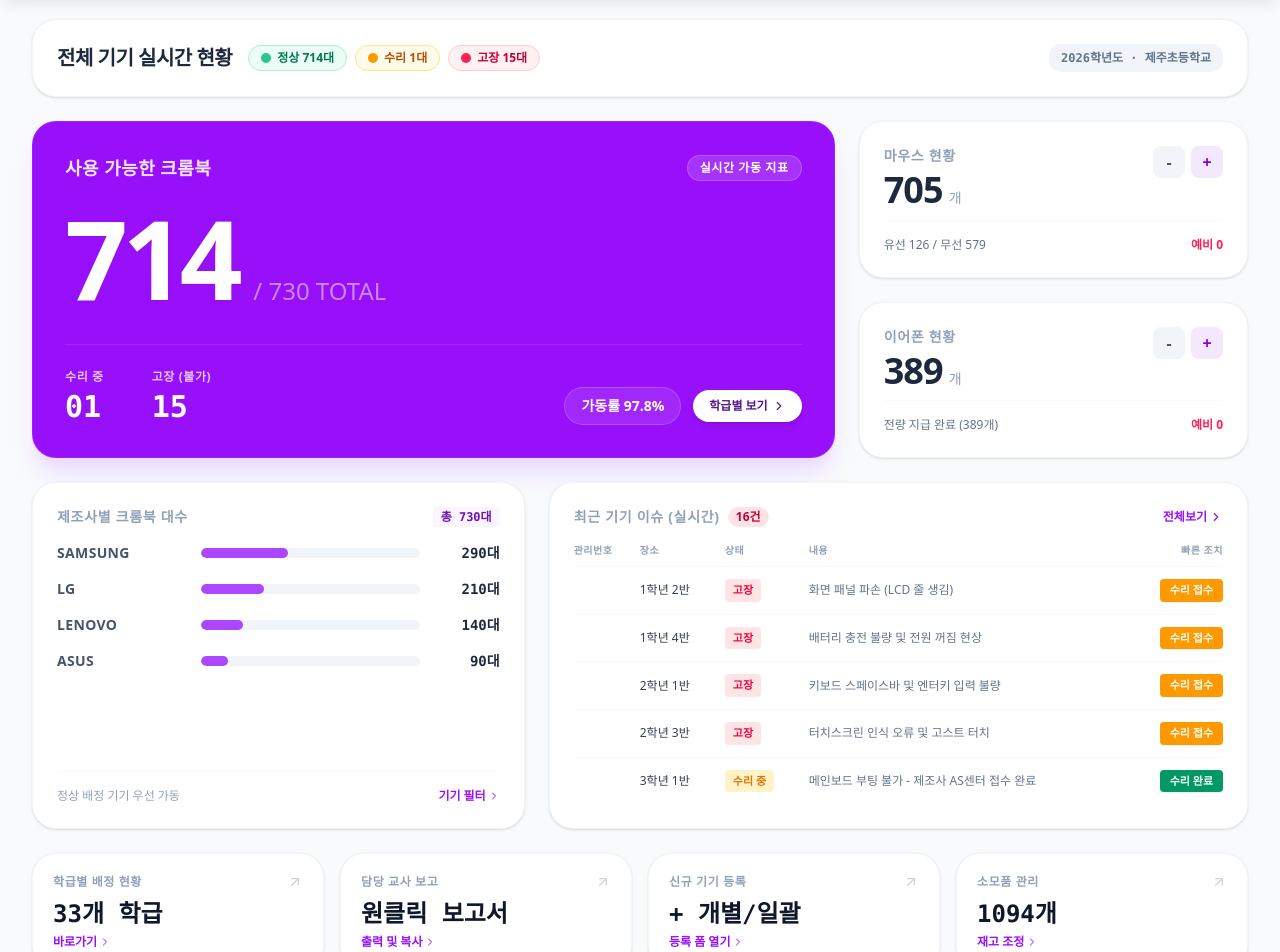
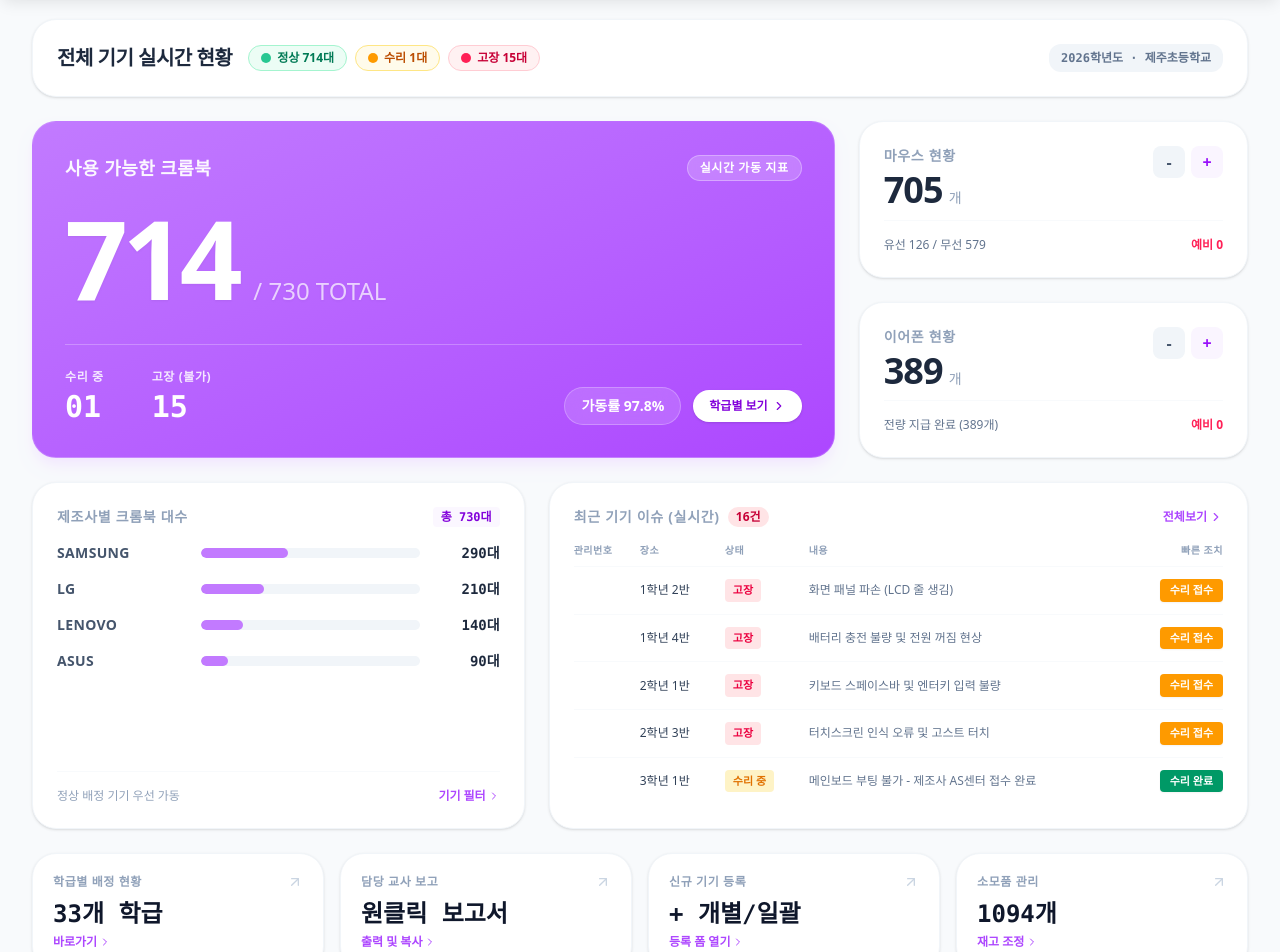
Before and after one commit to aemilyang-creator/schoolDeviceManager, a React (Vite) app: page / in a window 1280 px wide. Shown: the part 120-1072 px from the top of the page. Built offline with nearby package versions, Linux system fonts and the light colour scheme; a web font is replaced by a local one.

Commit message:
Navbar 옵션 수정 및 삭제

```diff
--- a/src/components/Dashboard.tsx
+++ b/src/components/Dashboard.tsx
@@ -99,34 +99,34 @@ export const Dashboard: React.FC<DashboardProps> = ({
       {/* 2. MAIN BOLD HERO GRID */}
       <div className="grid grid-cols-12 gap-6">
         {/* BIG HERO CARD: 8 COLS */}
-        <div className="col-span-12 lg:col-span-8 bg-purple-600 rounded-3xl p-6 sm:p-8 text-white flex flex-col justify-between shadow-xl shadow-purple-200/80 border border-purple-500/30">
+        <div className="col-span-12 lg:col-span-8 bg-gradient-to-br from-purple-400 to-purple-500 rounded-3xl p-6 sm:p-8 text-white flex flex-col justify-between shadow-lg shadow-purple-100 border border-purple-300/30">
           <div>
             <div className="flex items-center justify-between">
-              <h3 className="text-base sm:text-lg font-bold opacity-90 tracking-wide">
+              <h3 className="text-base sm:text-lg font-bold opacity-95 tracking-wide">
                 사용 가능한 크롬북
               </h3>
-              <span className="bg-white/15 text-white border border-white/20 text-xs px-3 py-1 rounded-full font-bold uppercase tracking-wider backdrop-blur-xs">
+              <span className="bg-white/20 text-white border border-white/30 text-xs px-3 py-1 rounded-full font-bold uppercase tracking-wider backdrop-blur-xs">
                 실시간 가동 지표
               </span>
             </div>
             <p className="text-6xl sm:text-8xl lg:text-[110px] font-black leading-none tracking-tighter mt-3 sm:mt-5 drop-shadow-xs font-sans">
               {stats.chromebook.normal.toLocaleString()}
-              <span className="text-xl sm:text-2xl font-normal opacity-50 ml-3 sm:ml-4 tracking-normal font-sans">
+              <span className="text-xl sm:text-2xl font-normal opacity-70 ml-3 sm:ml-4 tracking-normal font-sans">
                 / {stats.chromebook.total.toLocaleString()} TOTAL
               </span>
             </p>
           </div>
 
-          <div className="flex flex-col sm:flex-row sm:items-end justify-between gap-4 mt-8 pt-6 border-t border-purple-500/40">
+          <div className="flex flex-col sm:flex-row sm:items-end justify-between gap-4 mt-8 pt-6 border-t border-white/25">
             <div className="flex gap-8 sm:gap-12">
               <div>
-                <p className="text-xs uppercase opacity-75 font-bold tracking-wider mb-1">수리 중</p>
+                <p className="text-xs uppercase opacity-85 font-bold tracking-wider mb-1">수리 중</p>
                 <p className="text-2xl sm:text-3xl font-black font-mono">
                   {String(stats.chromebook.repair).padStart(2, '0')}
                 </p>
               </div>
               <div>
-                <p className="text-xs uppercase opacity-75 font-bold tracking-wider mb-1">고장 (불가)</p>
+                <p className="text-xs uppercase opacity-85 font-bold tracking-wider mb-1">고장 (불가)</p>
                 <p className="text-2xl sm:text-3xl font-black font-mono">
                   {String(stats.chromebook.broken).padStart(2, '0')}
                 </p>
@@ -134,12 +134,12 @@ export const Dashboard: React.FC<DashboardProps> = ({
             </div>
 
             <div className="flex items-center space-x-3">
-              <div className="bg-white/10 px-4 py-2 rounded-full text-xs sm:text-sm font-bold backdrop-blur-md border border-white/20 text-white">
+              <div className="bg-white/15 px-4 py-2 rounded-full text-xs sm:text-sm font-bold backdrop-blur-md border border-white/25 text-white">
                 가동률 {stats.chromebook.operationalRate}%
               </div>
               <button
                 onClick={() => onNavigateTab('classes')}
-                className="bg-white text-purple-900 hover:bg-purple-50 px-4 py-2 rounded-full text-xs font-bold transition-transform active:scale-95 shadow-md flex items-center gap-1"
+                className="bg-white text-purple-700 hover:bg-purple-50 px-4 py-2 rounded-full text-xs font-bold transition-transform active:scale-95 shadow-sm flex items-center gap-1"
               >
                 <span>학급별 보기</span>
                 <ChevronRight className="w-3.5 h-3.5" />
@@ -173,7 +173,7 @@ export const Dashboard: React.FC<DashboardProps> = ({
                 <button
                   onClick={() => handleQuickAdjust('mouse', 1)}
                   title="수량 1 증가"
-                  className="w-8 h-8 rounded-lg bg-purple-100 hover:bg-purple-200 flex items-center justify-center text-purple-700 font-bold transition-colors cursor-pointer"
+                  className="w-8 h-8 rounded-lg bg-purple-50 hover:bg-purple-100 flex items-center justify-center text-purple-600 font-bold transition-colors cursor-pointer"
                 >
                   +
                 </button>
@@ -210,7 +210,7 @@ export const Dashboard: React.FC<DashboardProps> = ({
                 <button
                   onClick={() => handleQuickAdjust('earphone', 1)}
                   title="수량 1 증가"
-                  className="w-8 h-8 rounded-lg bg-purple-100 hover:bg-purple-200 flex items-center justify-center text-purple-700 font-bold transition-colors cursor-pointer"
+                  className="w-8 h-8 rounded-lg bg-purple-50 hover:bg-purple-100 flex items-center justify-center text-purple-600 font-bold transition-colors cursor-pointer"
                 >
                   +
                 </button>
@@ -235,7 +235,7 @@ export const Dashboard: React.FC<DashboardProps> = ({
               <h4 className="text-sm font-bold text-slate-400 uppercase tracking-wider">
                 제조사별 크롬북 대수
               </h4>
-              <span className="text-xs font-mono font-bold text-purple-800 bg-purple-50 px-2 py-0.5 rounded">
+              <span className="text-xs font-mono font-bold text-purple-700 bg-purple-50/80 px-2 py-0.5 rounded">
                 총 {stats.chromebook.total}대
               </span>
             </div>
@@ -251,7 +251,7 @@ export const Dashboard: React.FC<DashboardProps> = ({
                     <div className="flex-1 mx-3 sm:mx-4 h-2 sm:h-2.5 bg-slate-100 rounded-full overflow-hidden">
                       <div
                         style={{ width: `${pct}%` }}
-                        className="h-full bg-purple-500 rounded-full transition-all duration-500"
+                        className="h-full bg-purple-400 rounded-full transition-all duration-500"
                       />
                     </div>
                     <span className="text-xs sm:text-sm font-black text-slate-800 font-mono w-16 text-right">
@@ -268,7 +268,7 @@ export const Dashboard: React.FC<DashboardProps> = ({
             <span>정상 배정 기기 우선 가동</span>
             <button
               onClick={() => onNavigateTab('devices')}
-              className="text-purple-600 hover:text-purple-800 font-bold flex items-center gap-0.5"
+              className="text-purple-500 hover:text-purple-700 font-bold flex items-center gap-0.5"
             >
               <span>기기 필터</span>
               <ChevronRight className="w-3 h-3" />
@@ -289,7 +289,7 @@ export const Dashboard: React.FC<DashboardProps> = ({
             </div>
             <button
               onClick={() => onNavigateTab('devices')}
-              className="text-xs text-purple-600 hover:text-purple-800 font-bold flex items-center gap-0.5"
+              className="text-xs text-purple-500 hover:text-purple-700 font-bold flex items-center gap-0.5"
             >
               <span>전체보기</span>
               <ChevronRight className="w-3.5 h-3.5" />
@@ -378,10 +378,10 @@ export const Dashboard: React.FC<DashboardProps> = ({
         >
           <div className="flex items-center justify-between mb-2">
             <span className="text-xs font-bold text-slate-400 uppercase tracking-wider">학급별 배정 현황</span>
-            <ArrowUpRight className="w-4 h-4 text-slate-300 group-hover:text-purple-600 transition-colors" />
+            <ArrowUpRight className="w-4 h-4 text-slate-300 group-hover:text-purple-500 transition-colors" />
           </div>
           <div className="text-2xl font-black text-slate-900 font-mono">33개 학급</div>
-          <div className="text-xs text-purple-600 font-bold mt-1 flex items-center">
+          <div className="text-xs text-purple-500 font-bold mt-1 flex items-center">
             <span>바로가기</span>
             <ChevronRight className="w-3 h-3 ml-0.5" />
           </div>
@@ -393,10 +393,10 @@ export const Dashboard: React.FC<DashboardProps> = ({
         >
           <div className="flex items-center justify-between mb-2">
             <span className="text-xs font-bold text-slate-400 uppercase tracking-wider">담당 교사 보고</span>
-            <ArrowUpRight className="w-4 h-4 text-slate-300 group-hover:text-purple-600 transition-colors" />
+            <ArrowUpRight className="w-4 h-4 text-slate-300 group-hover:text-purple-500 transition-colors" />
           </div>
           <div className="text-2xl font-black text-slate-900 font-mono">원클릭 보고서</div>
-          <div className="text-xs text-purple-600 font-bold mt-1 flex items-center">
+          <div className="text-xs text-purple-500 font-bold mt-1 flex items-center">
             <span>출력 및 복사</span>
             <ChevronRight className="w-3 h-3 ml-0.5" />
           </div>
@@ -408,10 +408,10 @@ export const Dashboard: React.FC<DashboardProps> = ({
         >
           <div className="flex items-center justify-between mb-2">
             <span className="text-xs font-bold text-slate-400 uppercase tracking-wider">신규 기기 등록</span>
-            <ArrowUpRight className="w-4 h-4 text-slate-300 group-hover:text-purple-600 transition-colors" />
+            <ArrowUpRight className="w-4 h-4 text-slate-300 group-hover:text-purple-500 transition-colors" />
           </div>
           <div className="text-2xl font-black text-slate-900 font-mono">+ 개별/일괄</div>
-          <div className="text-xs text-purple-600 font-bold mt-1 flex items-center">
+          <div className="text-xs text-purple-500 font-bold mt-1 flex items-center">
             <span>등록 폼 열기</span>
             <ChevronRight className="w-3 h-3 ml-0.5" />
           </div>
@@ -423,10 +423,10 @@ export const Dashboard: React.FC<DashboardProps> = ({
         >
           <div className="flex items-center justify-between mb-2">
             <span className="text-xs font-bold text-slate-400 uppercase tracking-wider">소모품 관리</span>
-            <ArrowUpRight className="w-4 h-4 text-slate-300 group-hover:text-purple-600 transition-colors" />
+            <ArrowUpRight className="w-4 h-4 text-slate-300 group-hover:text-purple-500 transition-colors" />
           </div>
           <div className="text-2xl font-black text-slate-900 font-mono">{stats.mouse.total + stats.earphone.total}개</div>
-          <div className="text-xs text-purple-600 font-bold mt-1 flex items-center">
+          <div className="text-xs text-purple-500 font-bold mt-1 flex items-center">
             <span>재고 조정</span>
             <ChevronRight className="w-3 h-3 ml-0.5" />
           </div>
```
